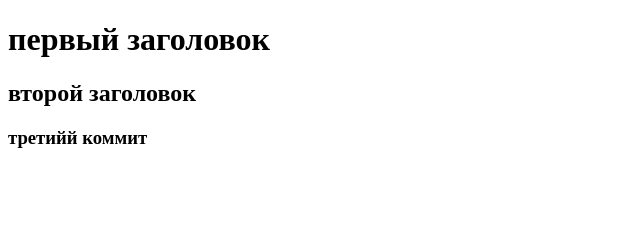
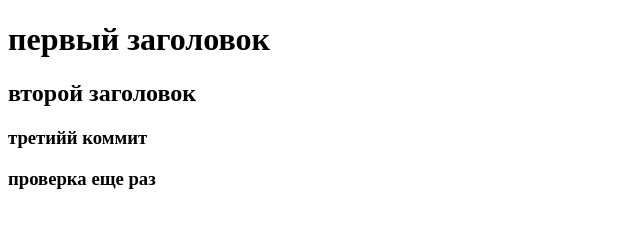
Before and after one commit to tanya-prokot/first--project, a plain HTML site: page index.html in a window 1280 px wide. Shown: the whole page, without its empty margins (0-640 px from the left). Drawn offline with Linux system fonts and the light colour scheme.

Commit message:
проверка

```diff
--- a/index.html
+++ b/index.html
@@ -12,6 +12,7 @@
 <h1 class="first">первый заголовок</h1>
 <h2 class="second">второй заголовок</h2>
 <h3>третийй коммит</h3>
+<h3>проверка еще раз</h3>
 </body>
 
 </html>
```
